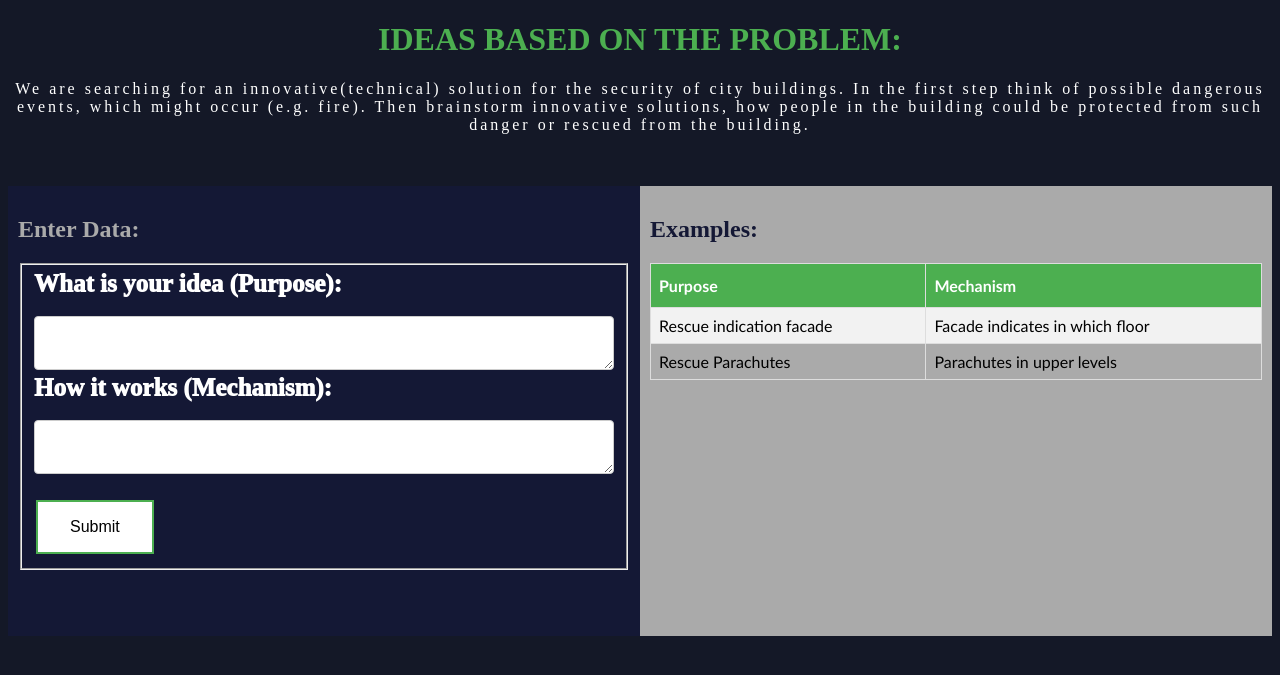
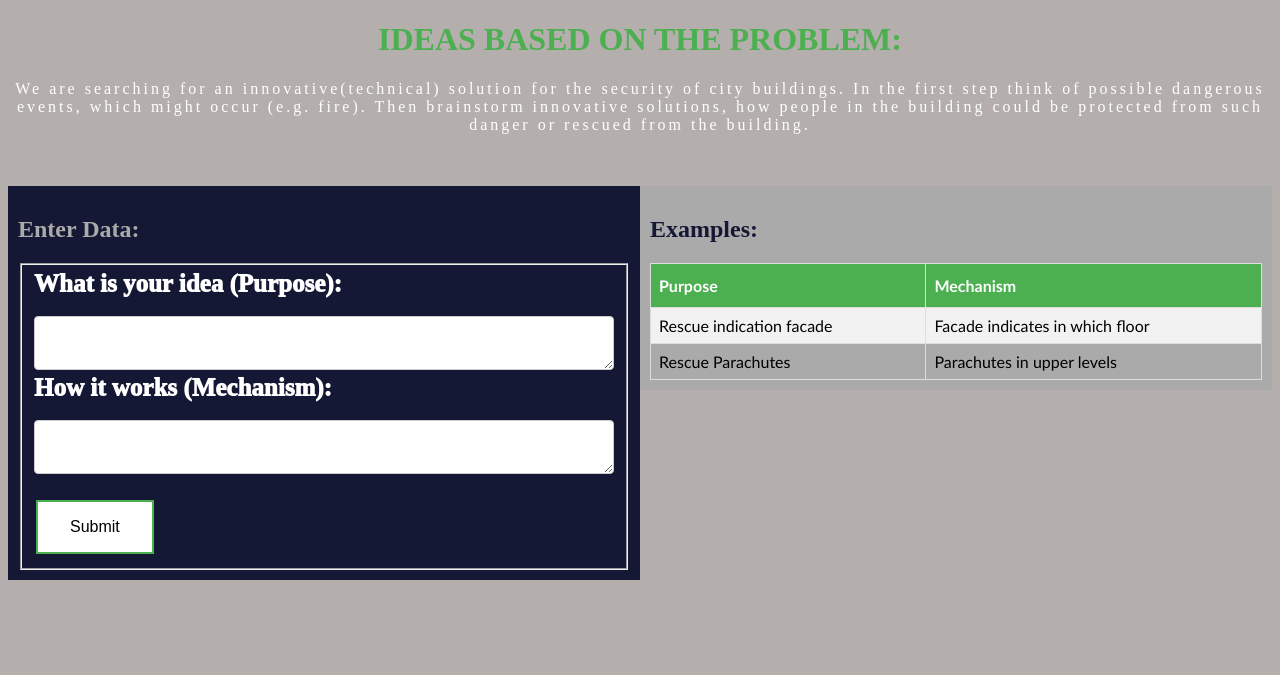
Before and after one commit to teiadom/ideasubmission, a Flask app: page / in a window 1280 px wide. Shown: the top 675 px of the page. Run offline with Flask 2, Linux system fonts and the light colour scheme.

Commit message:
added extra code

```diff
--- a/flask_qa/templates/home1.html
+++ b/flask_qa/templates/home1.html
@@ -13,7 +13,7 @@
   float: left;
   width: 50%;
   padding: 10px;
-  height: 450px; /* Should be removed. Only for demonstration */
+
 }
 .purpose{
 	color: white;
@@ -44,7 +44,7 @@
   }
 }
 body {
-  background-color: #141827;
+  background-color: #b4aead;
 }
 
 div.instruction {
```
